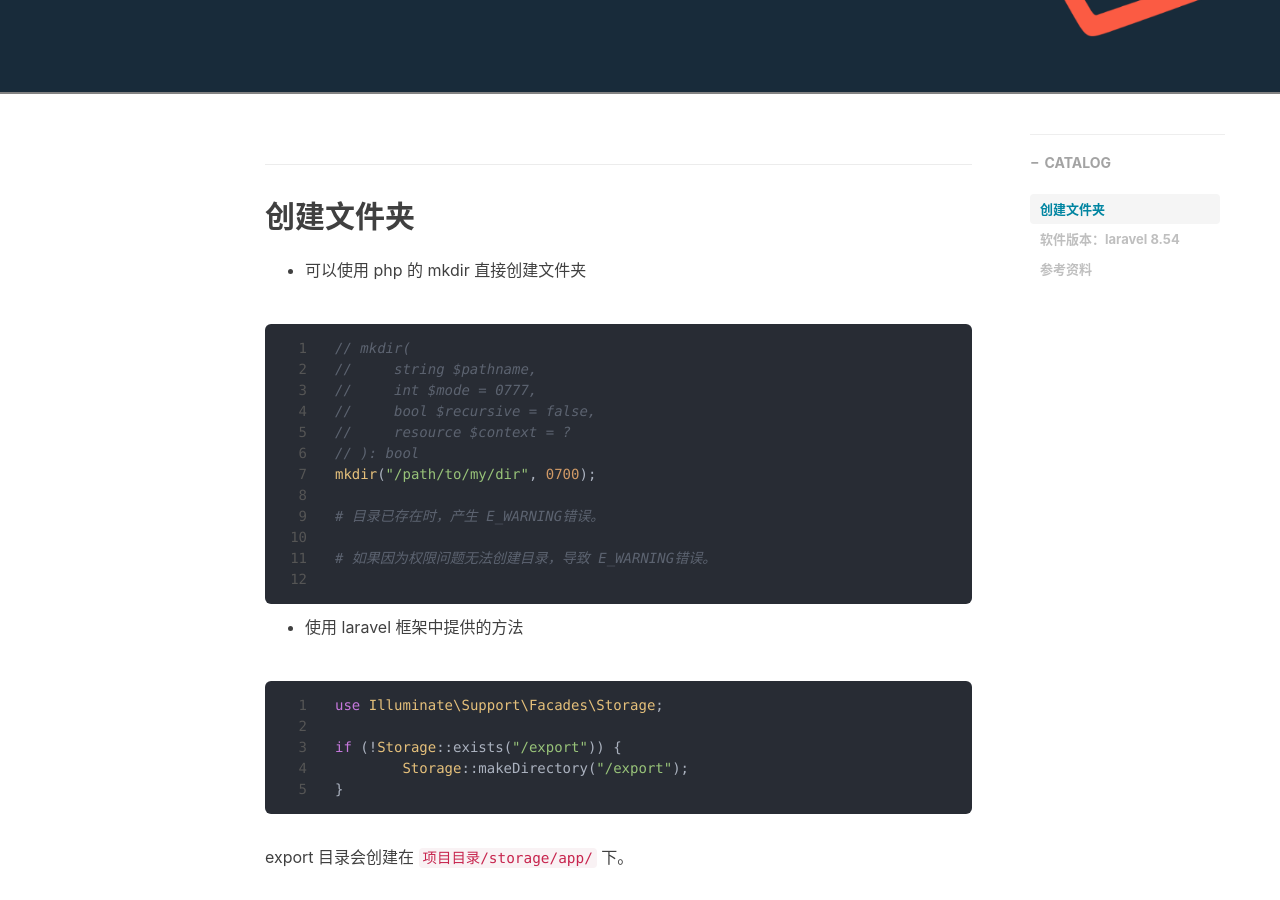
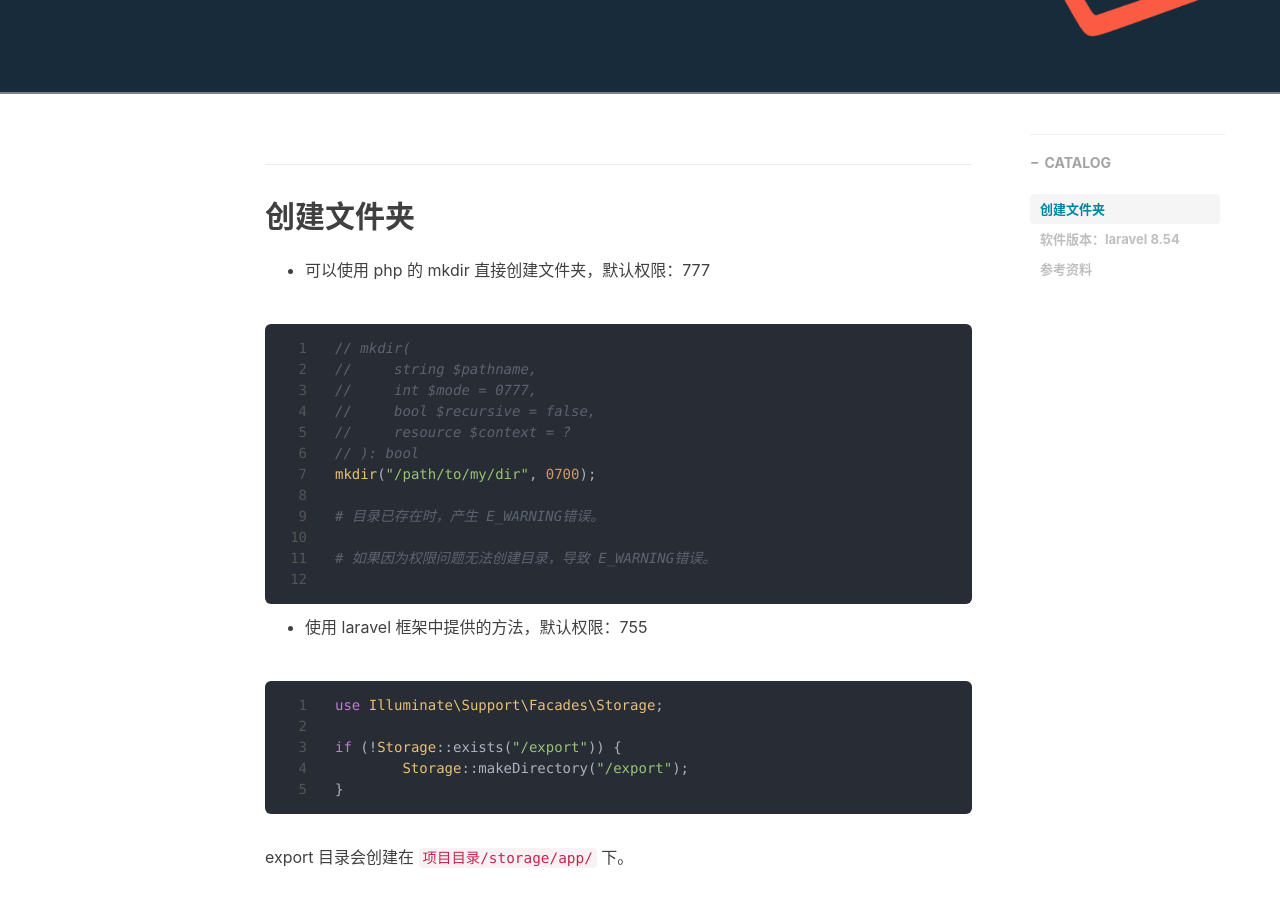
Before and after one commit to tongg112/tongg112.github.io, a Jekyll site: the page built from _posts/2022-06-13-laravel-mkdir.md, in a window 1280 px wide and 900 px high, scrolled down 363 px. Built offline with Jekyll 4.4.1, drawn with Linux system fonts in a browser that asks for light colours; nearby versions of some CDN libraries; comment, search, counter and statistics services are not loaded.

Commit message:
laravel-mkdir: 更新默认模式

````diff
--- a/_posts/2022-06-13-laravel-mkdir.md
+++ b/_posts/2022-06-13-laravel-mkdir.md
@@ -12,7 +12,7 @@ comments: true
 
 ## 创建文件夹
 
-- 可以使用 php 的 mkdir 直接创建文件夹
+- 可以使用 php 的 mkdir 直接创建文件夹，默认权限：777
 
 ```php
 
@@ -29,7 +29,7 @@ mkdir("/path/to/my/dir", 0700);
 # 如果因为权限问题无法创建目录，导致 E_WARNING错误。
 ```
 
-- 使用 laravel 框架中提供的方法
+- 使用 laravel 框架中提供的方法，默认权限：755
 
 ```php
 use Illuminate\Support\Facades\Storage;
````
